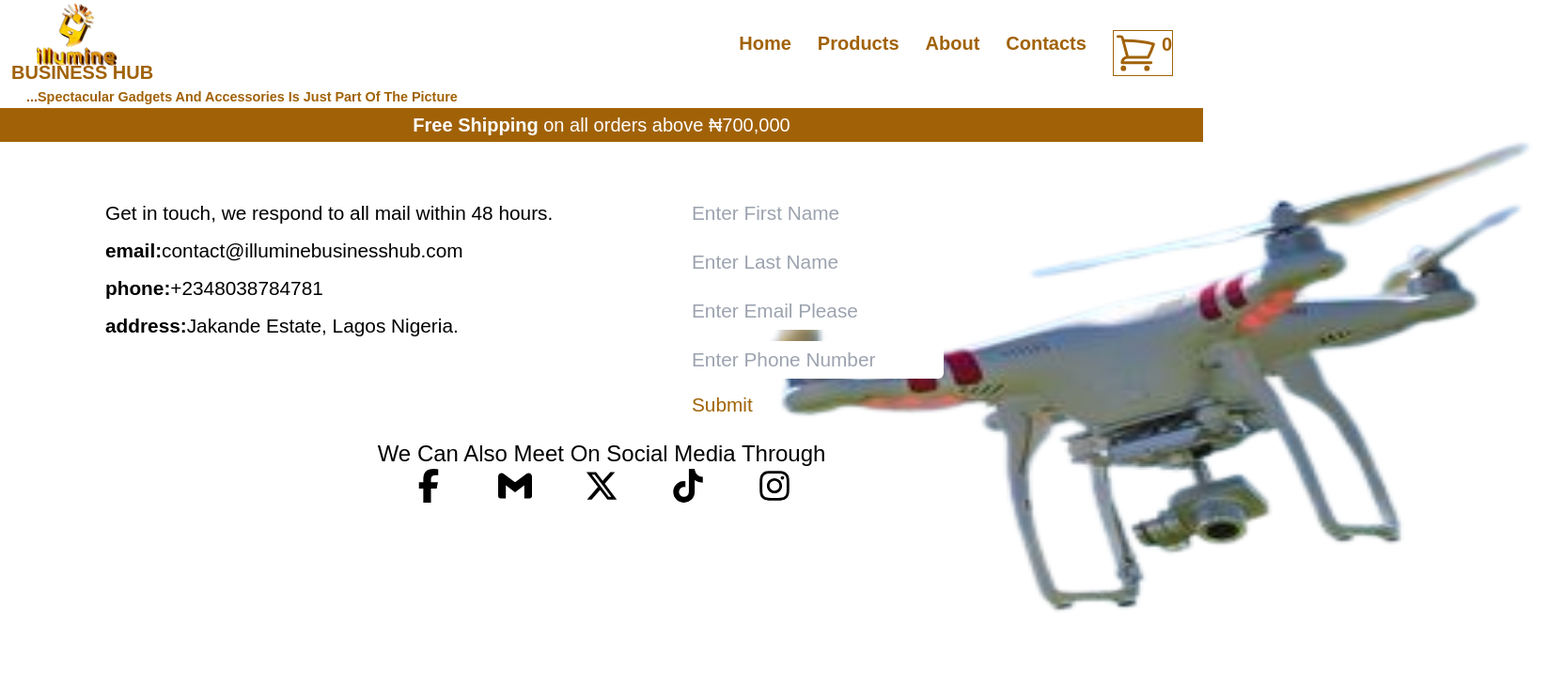
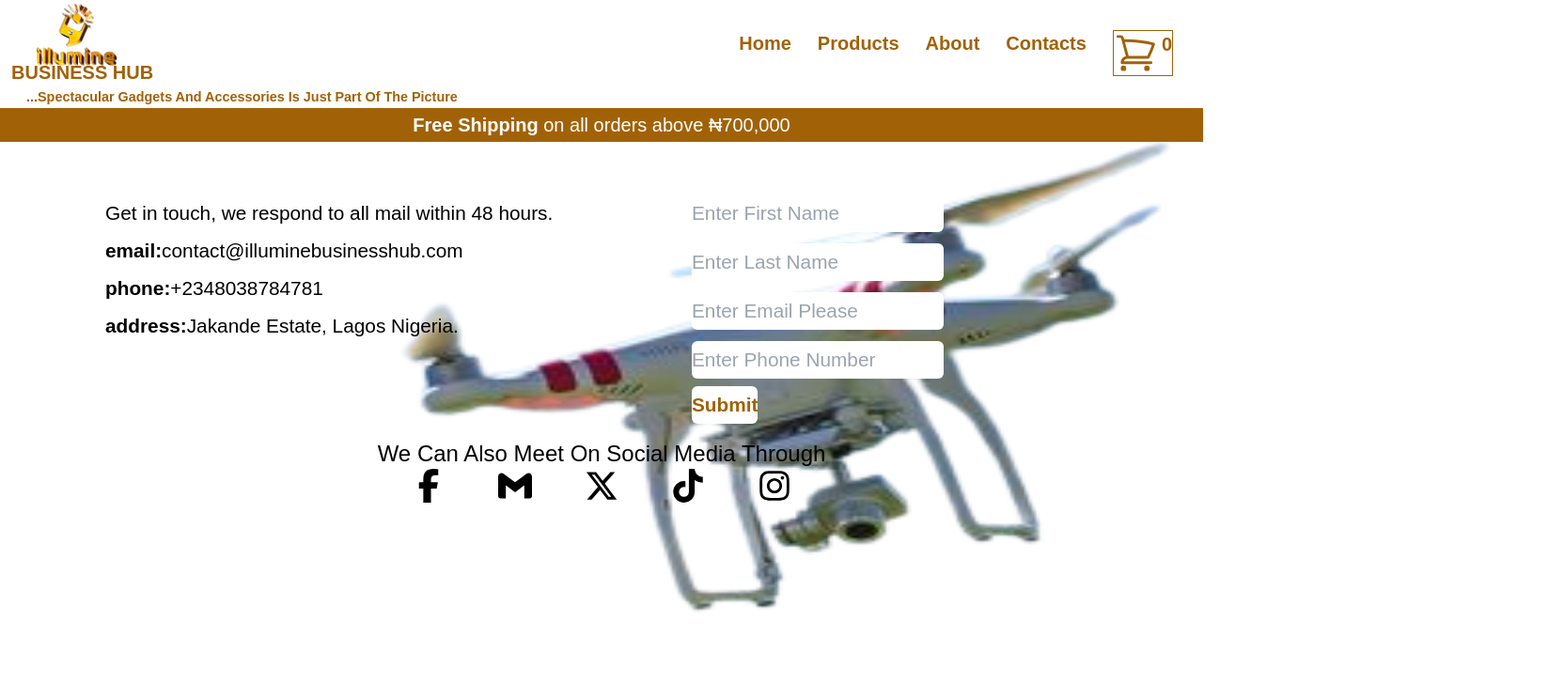
Before and after one commit to Egwu-Marvin/classProject, a Next.js app: page /contact in a window 1280 px wide. Shown: the top 728 px of the page at 94% size, 1664 px wide, since content can reach past the window. Built offline with nearby package versions, Linux system fonts and the light colour scheme; a web font is replaced by a local one.

Commit message:
add:updating.....

```diff
--- a/src/app/contact/page.jsx
+++ b/src/app/contact/page.jsx
@@ -26,7 +26,7 @@ export default function Contact() {
             </ul>
       </div>
 
-           <Image src='/img/drone style.png' alt='slanted drone' fill='true' className='-z-10 pt-28 pl-[30%] ml-96'  />
+           <Image src='/img/drone style.png' alt='slanted drone' fill='true' className='-z-10 pt-28 pl-[30%] '  />
 
 
        <div className='col-span-1 text-[.8rem] sm:text-[1rem] md:text-[1.3rem] ml-24'>
@@ -42,7 +42,7 @@ export default function Contact() {
          <input placeholder="Enter Phone Number" id="phone" name="phone" type="phone" className=' rounded-md mt-3'/>
         </div>
 
-        <button type="submit" className=' rounded-md mt-7  text-yellow-700  '>Submit</button>
+        <button type="submit" className=' rounded-md mt-7  text-yellow-700 font-black bg-white  '>Submit</button>
         </div>
 
      </div>
```
